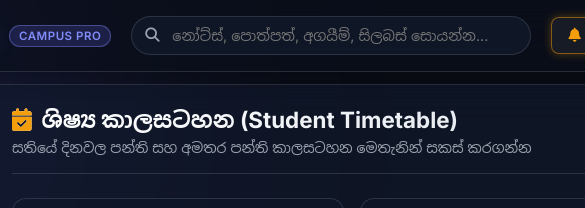
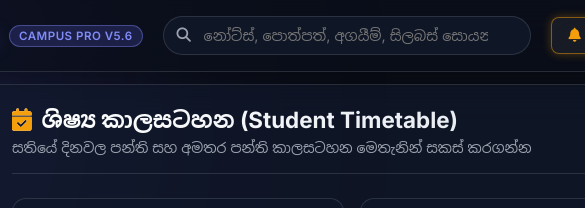
Before and after one commit to dilusha034/Notes-Category-Campus-Pro, an Electron app: page index.html in a window 1400 px wide. Shown: the top 208 px of the page, 320-905 px from the left. Drawn offline with nearby package versions, Linux system fonts and the light colour scheme.

Commit message:
Update Windows Desktop App Header with v5.6 Badge and rebuild installer

```diff
--- a/index.html
+++ b/index.html
@@ -3,7 +3,7 @@
 <head>
   <meta charset="UTF-8">
   <meta name="viewport" content="width=device-width, initial-scale=1.0">
-  <title>Notes Category | Campus Student Hub</title>
+  <title>Notes Category | Campus Pro v5.6</title>
   <meta name="description" content="Ultimate Glassmorphism Study & Notes Management Platform for Campus Students">
 
   <!-- Google Fonts for Multi-Language Support (Sinhala, Pali, Sanskrit, CJK) -->
@@ -48,7 +48,7 @@
           <img src="icon.png" alt="Notes Category Logo" style="width: 100%; height: 100%; object-fit: cover; border-radius: 50%;">
         </div>
         <h1 class="glowing-title">Notes <span class="accent-text">Category</span></h1>
-        <span class="badge-tag">Campus Pro</span>
+        <span class="badge-tag">Campus Pro v5.6</span>
       </div>
 
       <div class="search-bar-wrapper">
```
